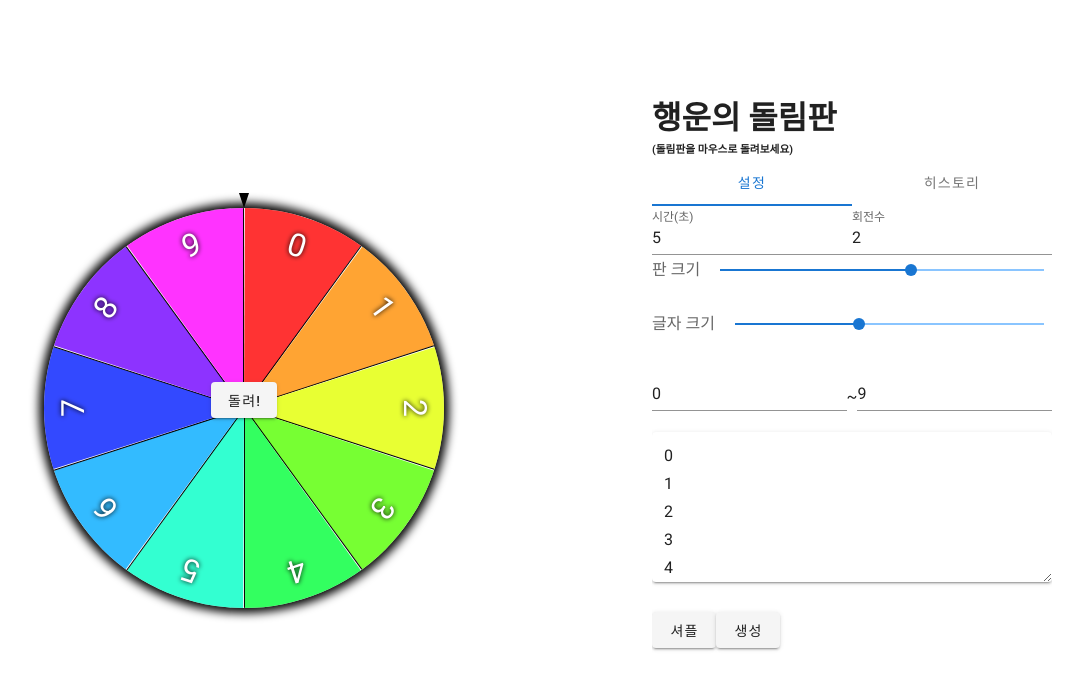
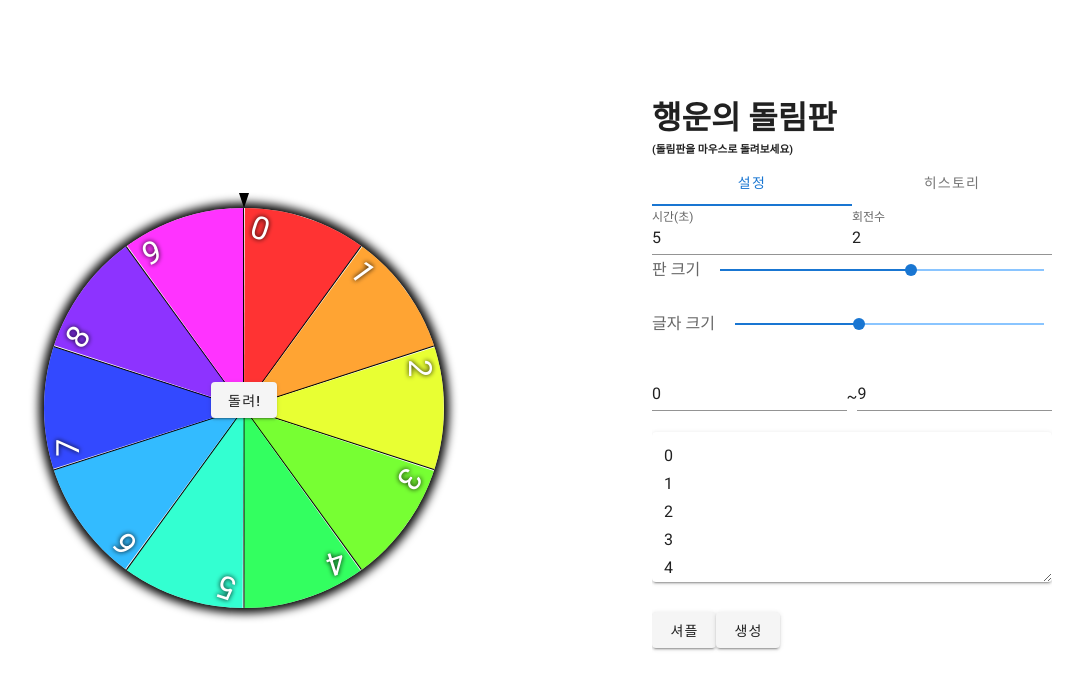
Before and after one commit to taeyunha/dollimpan, a Vue app: page / in a window 1280 px wide. Shown: the top 690 px of the page, without its empty margins (140-1223 px from the left). Built offline with nearby package versions, Linux system fonts and the light colour scheme.

Commit message:
이름으로 쓰면 새로로 나오게

```diff
--- a/src/components/Dollimpan.vue
+++ b/src/components/Dollimpan.vue
@@ -23,7 +23,7 @@
         <div class="background"
              :style="`border-top-color: ${item.color || 'none'}; border-width: ${backgroundWidth}vh; border-top-width: ${panSize/2}vh;`"
         ></div>
-        <span class="value" :style="`font-size:${fontSize}vh;`">{{ item.value }}</span>
+        <span class="value" :style="`font-size:${fontSize}vh; width: ${backgroundWidth*1.5}vh`">{{ item.value }}</span>
         <div class="line"
              :style="`transform: rotate(${unit / 2}deg);`"
         ></div>
@@ -239,6 +239,10 @@ export default {
       color: white;
       text-shadow: 0 0 5px black;
       margin-top: 5px;
+      white-space: pre-line;
+      word-break: break-all;
+      line-height: 1.2;
+      width: 100%;
     }
 
     .background {
```
